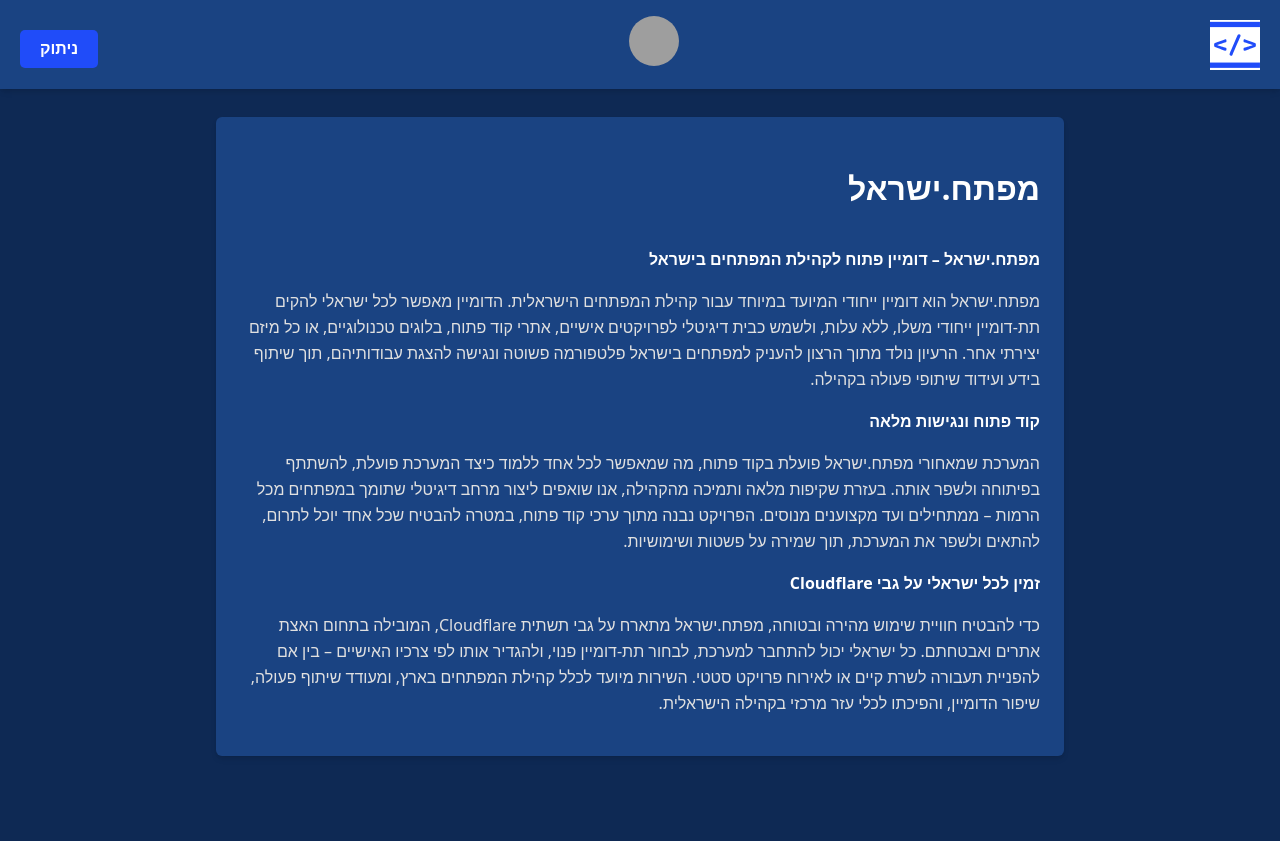
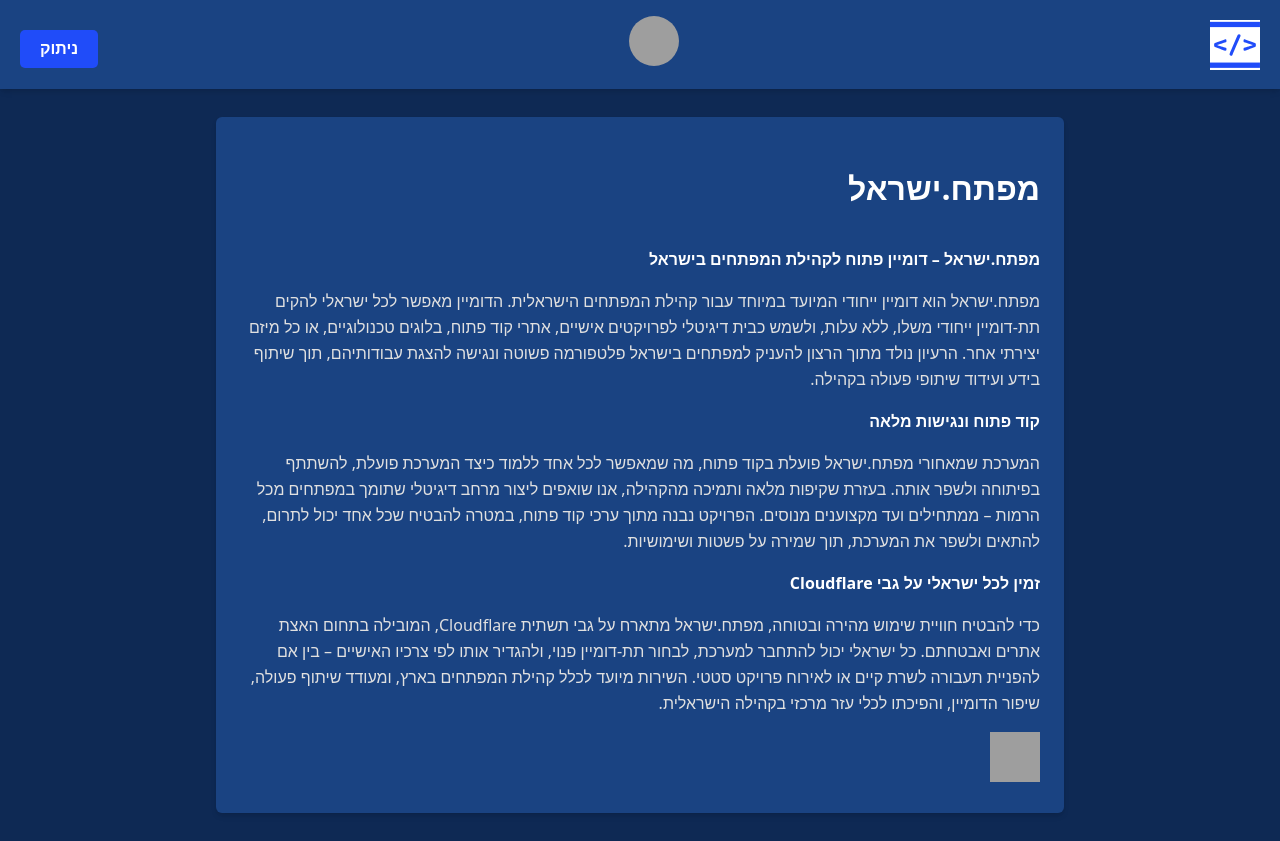
Before and after one commit to TomerGamerTV/Front-End, a SvelteKit app: page / in a window 1280 px wide. Before the commit the page ends 800 px from the top, so only its background shows below. Built offline with nearby package versions, Linux system fonts and the light colour scheme; grey boxes are pictures that could not be loaded.

Commit message:
add links

```diff
--- a/src/routes/+page.svelte
+++ b/src/routes/+page.svelte
@@ -1,11 +1,8 @@
-<script lang="ts">
-import "../app.css"
-</script>
-
 <body>
 
 <div class="content">
         <h1>מפתח.ישראל</h1>
+
         <strong>מפתח.ישראל – דומיין פתוח לקהילת המפתחים בישראל</strong>
     <p>
         מפתח.ישראל הוא דומיין ייחודי המיועד במיוחד עבור קהילת המפתחים הישראלית. הדומיין מאפשר לכל ישראלי להקים תת-דומיין ייחודי משלו, ללא עלות, ולשמש כבית דיגיטלי לפרויקטים אישיים, אתרי קוד פתוח, בלוגים טכנולוגיים, או כל מיזם יצירתי אחר. הרעיון נולד מתוך הרצון להעניק למפתחים בישראל פלטפורמה פשוטה ונגישה להצגת עבודותיהם, תוך שיתוף בידע ועידוד שיתופי פעולה בקהילה.
@@ -13,12 +10,18 @@ import "../app.css"
 
     <strong>קוד פתוח ונגישות מלאה</strong>
     <p>
-            המערכת שמאחורי מפתח.ישראל פועלת בקוד פתוח, מה שמאפשר לכל אחד ללמוד כיצד המערכת פועלת, להשתתף בפיתוחה ולשפר אותה. בעזרת שקיפות מלאה ותמיכה מהקהילה, אנו שואפים ליצור מרחב דיגיטלי שתומך במפתחים מכל הרמות – ממתחילים ועד מקצוענים מנוסים. הפרויקט נבנה מתוך ערכי קוד פתוח, במטרה להבטיח שכל אחד יוכל לתרום, להתאים ולשפר את המערכת, תוך שמירה על פשטות ושימושיות.
+        המערכת שמאחורי מפתח.ישראל פועלת בקוד פתוח, מה שמאפשר לכל אחד ללמוד כיצד המערכת פועלת, להשתתף בפיתוחה ולשפר אותה. בעזרת שקיפות מלאה ותמיכה מהקהילה, אנו שואפים ליצור מרחב דיגיטלי שתומך במפתחים מכל הרמות – ממתחילים ועד מקצוענים מנוסים. הפרויקט נבנה מתוך ערכי קוד פתוח, במטרה להבטיח שכל אחד יכול לתרום, להתאים ולשפר את המערכת, תוך שמירה על פשטות ושימושיות.
     </p>
 
     <strong>זמין לכל ישראלי על גבי Cloudflare</strong>
     <p>
         כדי להבטיח חוויית שימוש מהירה ובטוחה, מפתח.ישראל מתארח על גבי תשתית Cloudflare, המובילה בתחום האצת אתרים ואבטחתם. כל ישראלי יכול להתחבר למערכת, לבחור תת-דומיין פנוי, ולהגדיר אותו לפי צרכיו האישיים – בין אם להפניית תעבורה לשרת קיים או לאירוח פרויקט סטטי. השירות מיועד לכלל קהילת המפתחים בארץ, ומעודד שיתוף פעולה, שיפור הדומיין, והפיכתו לכלי עזר מרכזי בקהילה הישראלית.
     </p>
+
+    <!-- קישור עם לוגו לגיט -->
+    <a href="https://github.com/il-developer" target="_blank">
+        <img src="https://upload.wikimedia.org/wikipedia/commons/a/a1/Octicons-mark-github.svg" alt="GitHub Logo" style="width: 50px; height: 50px;"/>
+    </a>
 </div>
+
 </body>
```
Lines whose indentation alone changed are shown as unchanged.
